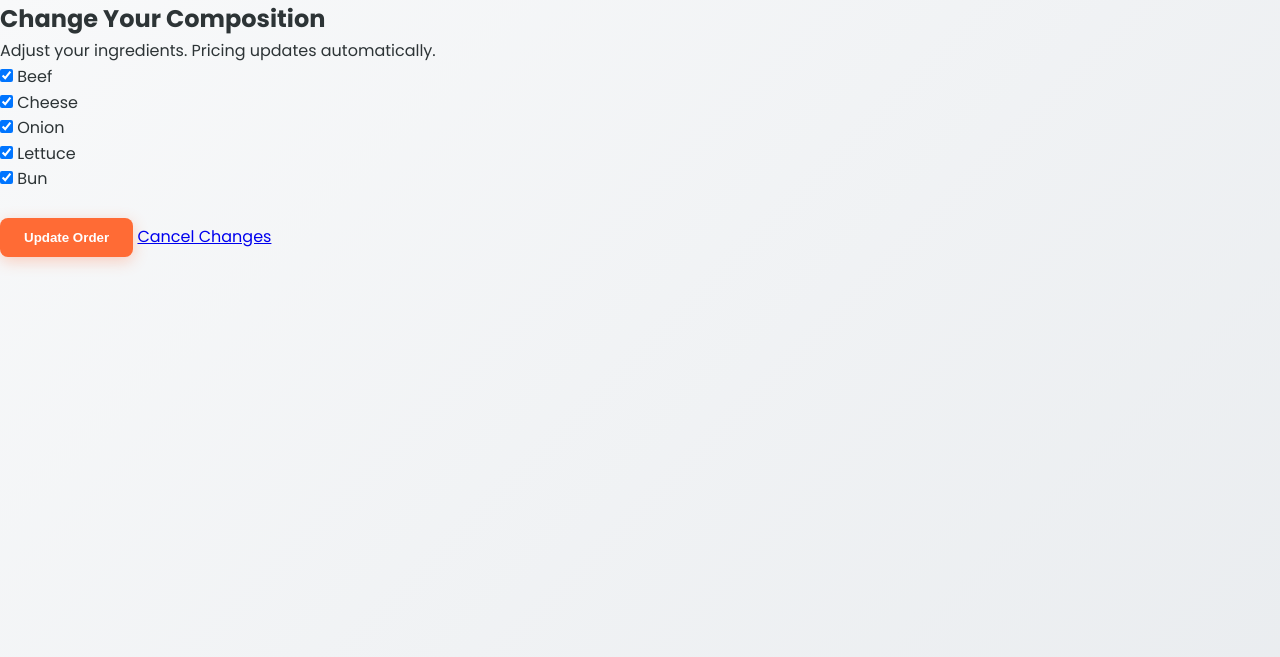
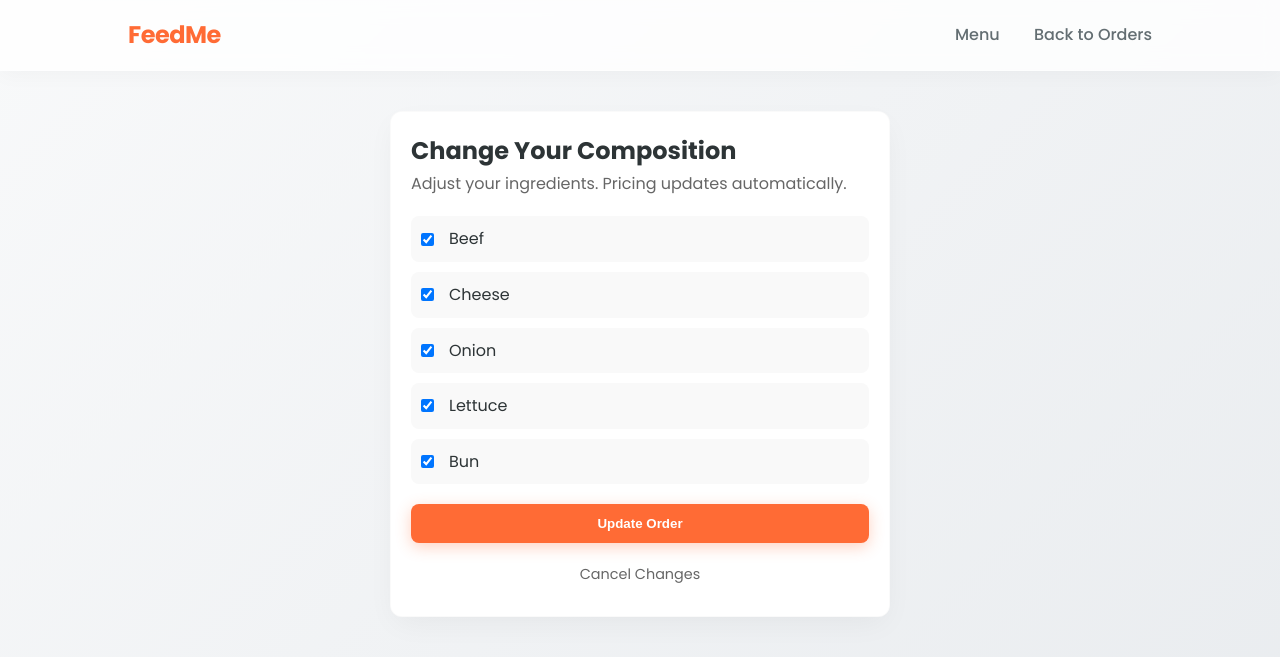
Before and after one commit to Solomonn08/FeedMeProject, a Flask app: page /edit_order/3 in a window 1280 px wide. Shown: the top 657 px of the page. Run offline with Flask 3, Linux system fonts and the light colour scheme; data comes from the database, SQL or seed files in the repository.

Commit message:
Refactor edit_order.html for improved layout and styling

```diff
--- a/templates/edit_order.html
+++ b/templates/edit_order.html
@@ -1,21 +1,42 @@
 <!DOCTYPE html>
-<html>
+<html lang="en">
 <head>
+    <meta charset="UTF-8">
+    <meta name="viewport" content="width=device-width, initial-scale=1.0">
+    <title>Edit Your Order</title>
     <link rel="stylesheet" href="{{ url_for('static', filename='style.css') }}">
+</head>
+<body>
 
-    <title>Edit Your Order</title></head>
-<body>
+    <nav>
+        <h1>FeedMe</h1>
+        <div class="nav-links">
+            <a href="/">Menu</a>
+            <a href="/orders">Back to Orders</a>
+        </div>
+    </nav>
+
+    <div class="container">
+        <div class="card" style="max-width: 500px; margin: auto;">
             <h2>Change Your Composition</h2>
-    <p>Adjust your ingredients. Pricing updates automatically.</p>
+            <p style="color: #666; margin-bottom: 20px;">Adjust your ingredients. Pricing updates automatically.</p>
 
             <form method="POST">
+                <div style="display: grid; grid-template-columns: 1fr; gap: 10px; margin-bottom: 20px;">
                     {% for ing in all_ingredients %}
+                    <label style="display: flex; align-items: center; padding: 10px; background: #f9f9f9; border-radius: 8px; cursor: pointer;">
                         <input type="checkbox" name="ingreds" value="{{ ing }}"
-            {% if ing in current_selected %}checked{% endif %}> {{ ing }}<br>
+                               style="width: auto; margin-right: 15px;"
+                               {% if ing in current_selected %}checked{% endif %}>
+                        <span>{{ ing }}</span>
+                    </label>
                     {% endfor %}
-        <br>
-        <button type="submit">Update Order</button>
-        <a href="/orders">Cancel Changes</a>
+                </div>
+
+                <div style="display: flex; flex-direction: column; gap: 10px;">
+                    <button type="submit" style="width: 100%;">Update Order</button>
+                    <a href="/orders" style="text-align: center; text-decoration: none; color: #666; font-size: 0.9rem; padding: 10px;">Cancel Changes</a>
+                </div>
             </form>
-</body>
-</html>
+        </div>
+    </div>
```
Lines whose indentation alone changed are shown as unchanged.
